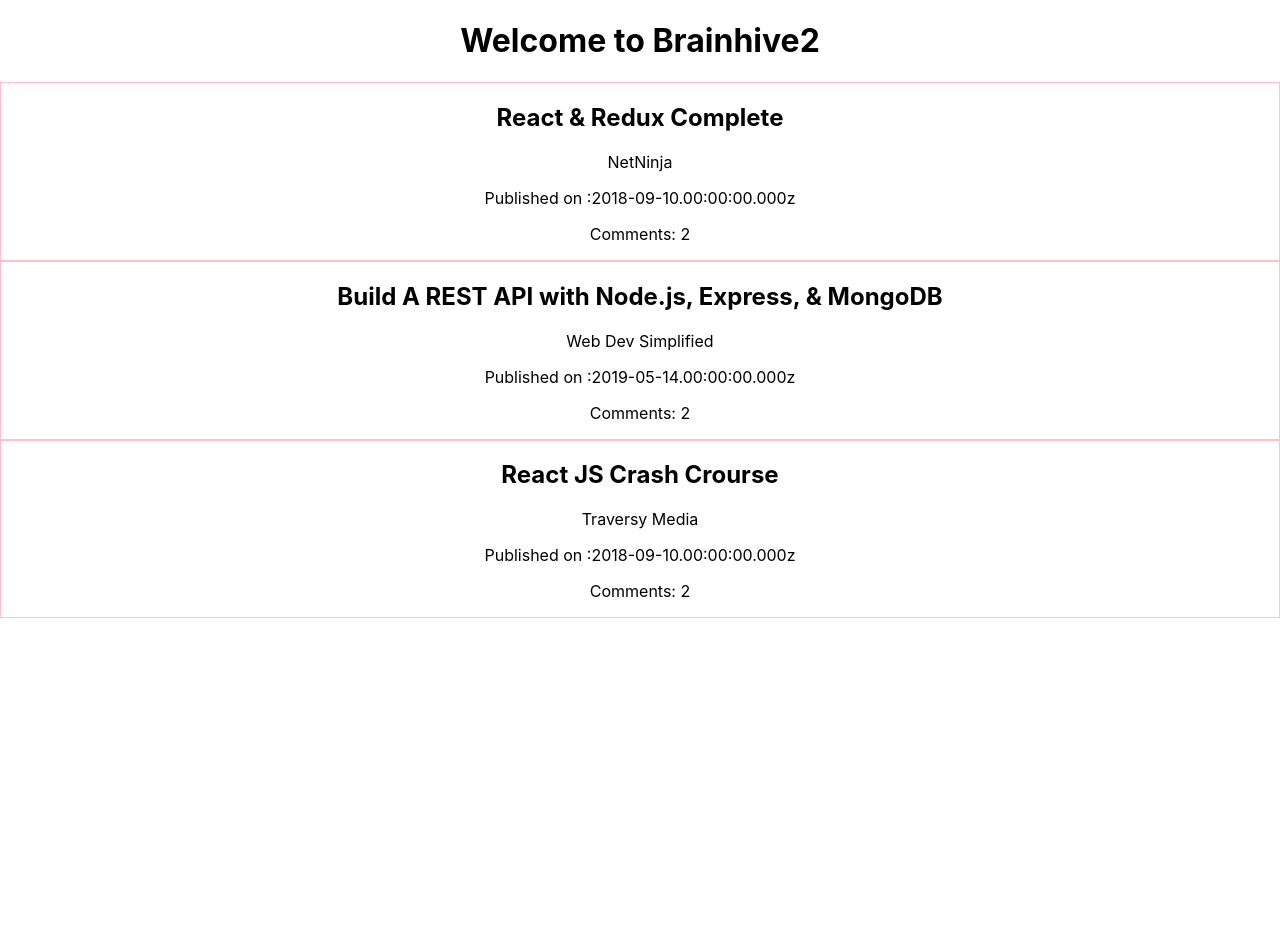
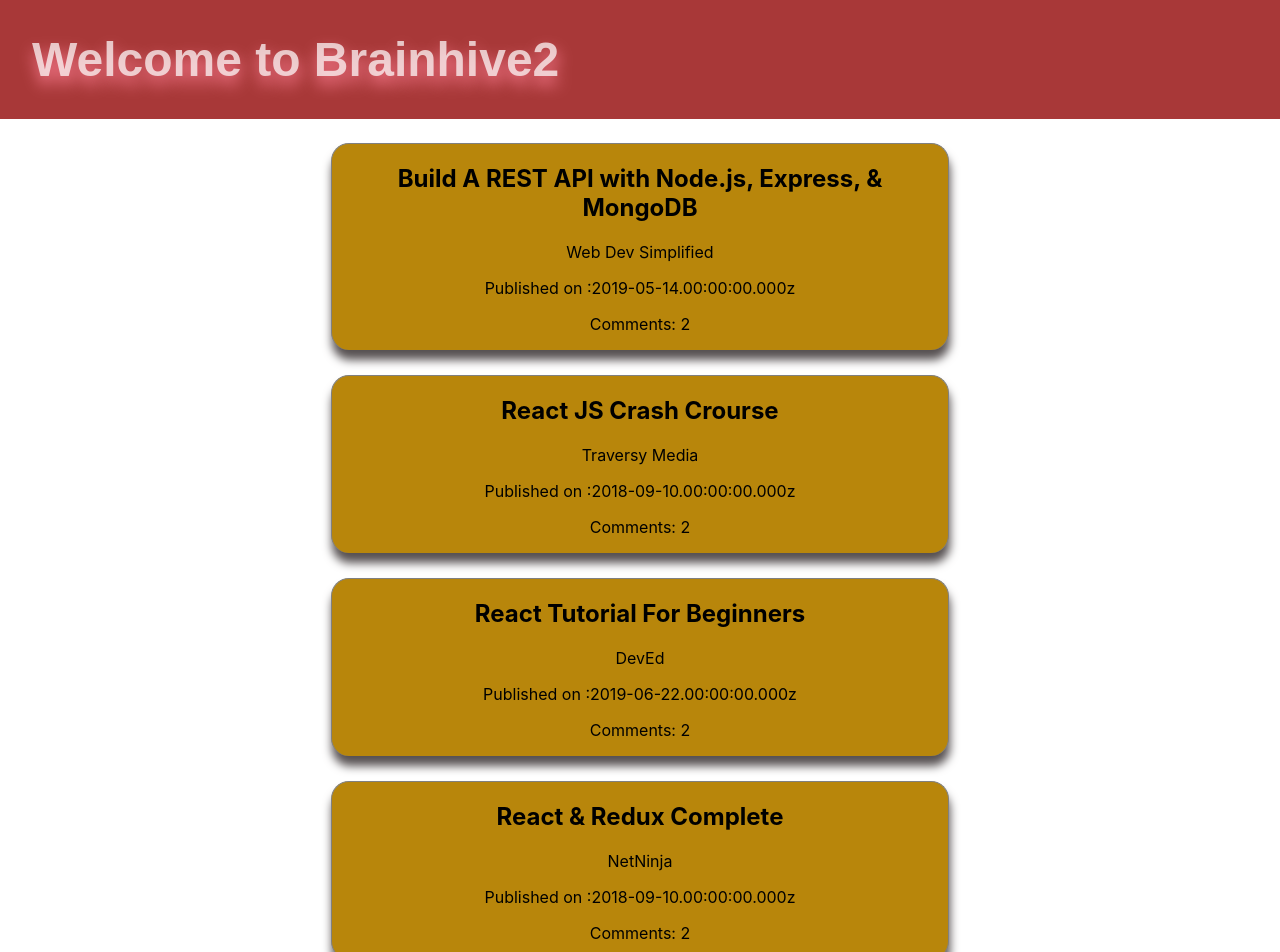
Before and after one commit to cxiong03/beehive2, a React (Create React App) app: page / in a window 1280 px wide. Shown: the top 952 px of the page. Before the commit the page ends 800 px from the top, so only its background shows below. Built offline with nearby package versions, Linux system fonts and the light colour scheme.

Commit message:
added css to resource list and app.js

```diff
--- a/src/App.css
+++ b/src/App.css
@@ -38,5 +38,36 @@
 }
 
 .box {
-  border: 1px solid pink;
+  border: 1px solid gray;
+  border-bottom-width: 0;
+  border-radius: 18px;
+  box-shadow: 1px 10px 10px rgb(87, 81, 82);
+  margin-bottom: 25px;
+  max-width: 600px;
+  width: 80%;
+  padding: 0 8px;
+  background-color: darkgoldenrod;
 }
+
+.resourceList {
+  margin: 0 8%;
+  display: flex;
+  flex-direction: row;
+  flex-wrap: wrap;
+  justify-content: space-evenly;
+}
+
+.header {
+  display: flex;
+  padding-left: 2rem;
+  margin-bottom: 1.5rem;
+  background-color: rgb(168, 56, 56);
+}
+
+.title {
+  font-size: 3rem;
+  font-family: sans-serif;
+  font-weight: bold;
+  text-shadow: 1px 8px 16px rgb(255, 128, 149);
+  color: rgba(255, 255, 255, 0.712);
+}
--- a/src/App.js
+++ b/src/App.js
@@ -20,8 +20,10 @@
   render () {
     return (
       <div className="App">
-        <h1>Welcome to Brainhive2</h1>
-        {this.renderPosts()}
+      <div className="header">
+        <h1 className="title">Welcome to Brainhive2</h1>
+      </div>
+        <div className="resourceList">{this.renderPosts()}</div>
       </div>
     );
   }
--- a/src/mock/resources.js
+++ b/src/mock/resources.js
@@ -1,23 +1,4 @@
 const resources = [
-    {
-      posterName: 'Chang',
-      resourceAuthor: 'NetNinja',
-      authorSkillLevel: 'Advanced',
-      Cohort: '8',
-      title: 'React & Redux Complete',
-      Category: ['React', 'Redux'],
-      Summary: 'A good resource on building a couple react apps with and without redux',
-      Link: 'www.google.com/search?q=NetNinja%20React',
-      resourceType: 'Playlist',
-      datePublished: '2018-09-10.00:00:00.000z',
-      videoLength: null,
-      timeToComplete: 300,
-      rating: 5,
-      comments: [
-        {user: 'Cole', text:'Pretty good resource'},
-        {user: 'Kendrick', text: 'Helped me a lot learning React.'}
-      ]
-    },
     {
       posterName: "Chang",
       resourceAuthor: "Web Dev Simplified",
@@ -56,6 +37,145 @@
         { user: "Bella", text: "Simple and straight to the point." },
       ],
     },
+    {
+        posterName: "John F",
+        resourceAuthor: "DevEd",
+        authorSkillLevel: "Beginner",
+        cohort: "8",
+        title: "React Tutorial For Beginners",
+        categories: ["React", "Beginner"],
+        summary: "A beginner's guide to React, React State Management, React Router, and Redux. Include 5 app projects.",
+        link: "https://www.youtube.com/playlist?list=PLDyQo7g0_nsVHmyZZpVJyFn5ojlboVEhE",
+        resourceType: "Playlist",
+        datePublished: "2019-06-22.00:00:00.000z",
+        videoLength: null,
+        timeToComplete: 200,
+        rating: 4,
+        comments: [
+          { user: "Tony", text: "That crazy Romanian knows his stuff!" },
+          { user: "Sheila", text: "A good intro to React." },
+        ],
+      },
+      {
+        posterName: "Cliff Choiniere",
+        resourceAuthor: "NetNinja",
+        authorSkillLevel: "Advanced",
+        cohort: "0",
+        title: "React & Redux Complete",
+        categories: ["React", "Redux"],
+        summary:
+          "A good resouce on building a couple react apps with and without redux",
+        link: "www.google.com/search?q=NetNinja%20React",
+        resourceType: "Playlist",
+        datePublished: "2018-09-10.00:00:00.000z",
+        videoLength: null,
+        timeToComplete: 300,
+        rating: 5,
+        comments: [
+          { user: "Joe", text: "Pretty good resource" },
+          { user: "Phen", text: "The best to learn React with." },
+        ],
+      },
+      {
+        posterName: "Phen",
+        resourceAuthor: "Web Simplified",
+        authorSkillLevel: "Advanced",
+        cohort: "0",
+        title: "Build A REST API With Node.js, Express, & MongoDB - Quick",
+        categories: ["Node.js", "Express", "API", "MongoDB"],
+        summary:
+          "A good resource on building a rest API with node.js, express, and mongoDB",
+        link: "https://www.youtube.com/watch?v=fgTGADljAeg",
+        resourceType: "Video",
+        datePublished: "2019-14-10.00:00:00.000z",
+        videoLength: null,
+        timeToComplete: 300,
+        rating: 5,
+        comments: [
+          { user: "Nancy", text: "Quick easy video to learn rest api" },
+          { user: "James", text: "Great video to learn rest API with." },
+        ],
+      },
+      {
+        posterName: "Titus",
+        resourceAuthor: "NetNinja",
+        authorSkillLevel: "Advanced",
+        cohort: "0",
+        title: "MongoDb",
+        categories: ["MongoDB"],
+        summary: "A good resouce on building a couple  apps with MongoDB",
+        link:
+          "https://www.youtube.com/watch?v=9OPP_1eAENg&list=PL4cUxeGkcC9jpvoYriLI0bY8DOgWZfi6u",
+        resourceType: "Video",
+        datePublished: "2018-09-10.00:00:00.000z",
+        videoLength: null,
+        timeToComplete: 60,
+        rating: 5,
+        comments: [
+          { user: "Mike", text: "Pretty good resource" },
+          { user: "Jones", text: "The best to learn React with." },
+        ],
+      },
+      {
+        posterName: "Darius",
+        resourceAuthor: "Tech Sith",
+        authorSkillLevel: "Advanced",
+        cohort: "0",
+        title: "Redux Introduction | How Redux works | Redux fundamentals",
+        categories: ["Redux"],
+        summary:
+          "First Tutorial in a full React + Redux series.  We understand Redux fundamentals like store , dispatch actions and reducer.  Why we use it and how it works with  frameworks like react, angular and ember. ",
+        link:
+          "https://www.youtube.com/watch?v=7Erbf5NXQQw&list=PL7pEw9n3GkoWgIc-Ambc-QZGcTKEei2O3",
+        resourceType: "Playlist",
+        datePublished: "2018-09-10.00:00:00.000z",
+        videoLength: null,
+        timeToComplete: 300,
+        rating: 5,
+        comments: [
+          { user: "Brian", text: "THis is a great series!" },
+          { user: "Kate", text: "Very pithy! 😁" },
+        ],
+      },
+      {
+        posterName: "Holly",
+        resourceAuthor: "Dave Ceddia",
+        authorSkillLevel: "Advanced",
+        cohort: "8",
+        title: "Your Timeline for Learning React",
+        categories: ["React"],
+        summary: "A good resource for learning React",
+        link: "https://daveceddia.com/timeline-for-learning-react/",
+        resourceType: "Article",
+        datePublished: "January 20, 2019",
+        videoLength: null,
+        timeToComplete: null,
+        rating: 10,
+        comments: [
+          { user: "David", text: "Explains everything perfectly!" },
+          { user: "Joel", text: "The best resource to learn React with." },
+        ],
+      },
+      {
+        posterName: "David",
+        resourceAuthor: "Maximilian Schwarzmüller",
+        authorsSkillLevel: "advanced",
+        cohort: "8",
+        title: "React - The Complete Guide (incl Hooks, React Router, Redux)",
+        category: "React",
+        summary:
+          "Dive in and learn React.js from scratch! Learn Reactjs, Hooks, Redux, React Routing, Animations, Next.js and way more!",
+        link: "https://www.udemy.com/course/react-the-complete-guide-incl-redux/",
+        resourceType: "video",
+        datePublished: "02-01-20",
+        videoLength: 2430,
+        timeToComplete: 2430,
+        rating: 5,
+        comments: [
+          { user: "David", comment: "This is awesome" },
+          { user: "Linda", comment: "Great lecture" },
+        ],
+      },
   ];
 
   export default resources;
```
